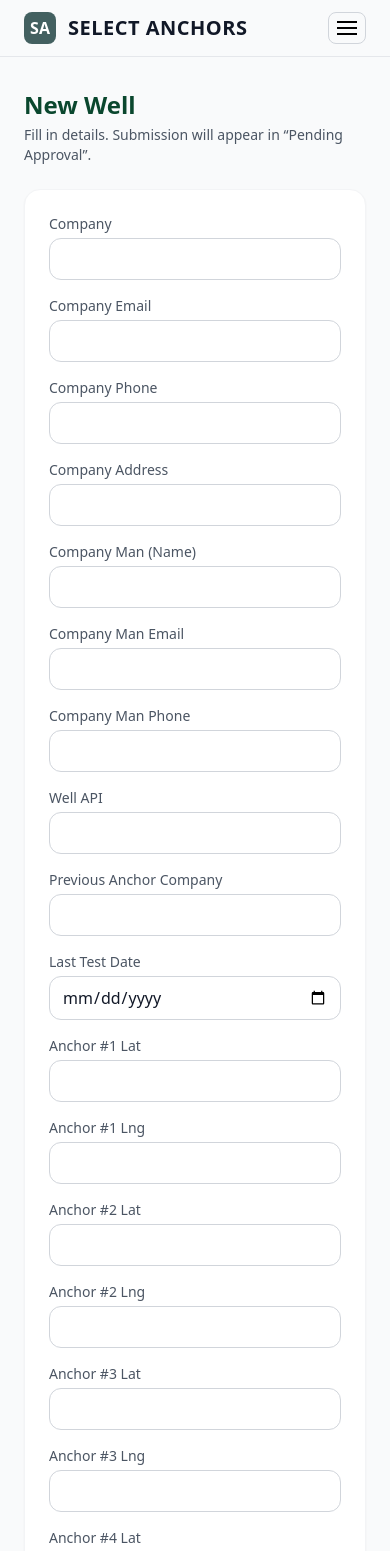
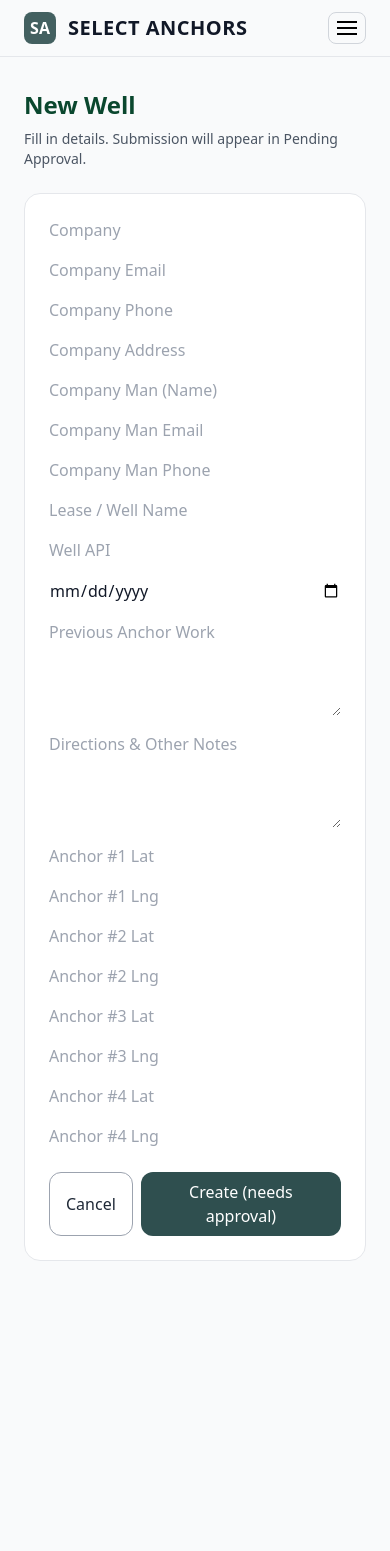
Before and after one commit to select-anchors/select-anchors-portal, a Next.js app: page /admin/wells/new in a window 390 px wide. Shown: the top 1551 px of the page. After the commit the page ends 1293 px from the top, so only its background shows below. Built offline with nearby package versions, Linux system fonts and the light colour scheme; a web font is replaced by a local one.

Commit message:
Refactor form submission and field handling in NewWellPage
Refactor NewWellPage to use FormData for submission and update field handling.

```diff
--- a/app/admin/wells/new/page.js
+++ b/app/admin/wells/new/page.js
@@ -1,114 +1,108 @@
+// app/admin/wells/new/page.js
 "use client";
 
 import { useState } from "react";
 import { useRouter } from "next/navigation";
 
 export default function NewWellPage() {
-  const router = useRouter();
+  const r = useRouter();
   const [saving, setSaving] = useState(false);
-  const [form, setForm] = useState({
-    company_name: "",
-    company_email: "",
-    company_phone: "",
-    company_address: "",
-    company_man_name: "",
-    company_man_email: "",
-    company_man_phone: "",
-    api: "",
-    previous_anchor_company: "",
-    last_test_date: "",
-    anchor1_lat: "", anchor1_lng: "",
-    anchor2_lat: "", anchor2_lng: "",
-    anchor3_lat: "", anchor3_lng: "",
-    anchor4_lat: "", anchor4_lng: "",
-  });
+  const [err, setErr] = useState("");
 
-  function update(k, v) { setForm(prev => ({ ...prev, [k]: v })); }
+  async function onSubmit(e) {
+    e.preventDefault();
+    setErr("");
+    setSaving(true);
 
-  async function submit(e) {
-    e.preventDefault();
-    try {
-      setSaving(true);
-      const res = await fetch("/api/wells", {
-        method: "POST",
-        headers: { "Content-Type": "application/json", "x-role": "admin" },
-        body: JSON.stringify({
-          ...form,
-          is_approved: false, // new entries require approval
-        }),
-      });
-      if (!res.ok) throw new Error(`Create failed (${res.status})`);
-      // Go back to admin list
-      router.push("/admin/wells");
-    } catch (e) {
-      alert(String(e));
-    } finally {
-      setSaving(false);
+    const form = new FormData(e.currentTarget);
+    const payload = Object.fromEntries(form.entries());
+
+    // Force pending until an admin approves
+    payload.status = "pending";
+
+    const res = await fetch("/api/wells", {
+      method: "POST",
+      headers: { "content-type": "application/json" },
+      body: JSON.stringify(payload),
+    });
+
+    setSaving(false);
+
+    if (!res.ok) {
+      const data = await res.json().catch(() => ({}));
+      setErr(data.error || "Failed to submit");
+      return;
     }
+
+    r.push("/admin/wells/pending");
   }
 
-  const Field = ({ label, name, type="text", placeholder="" }) => (
-    <label className="flex flex-col gap-1">
-      <span className="text-sm text-gray-600">{label}</span>
-      <input
-        type={type}
-        value={form[name] ?? ""}
-        onChange={(e) => update(name, e.target.value)}
-        placeholder={placeholder}
-        className="border border-gray-300 rounded-xl px-3 py-2"
-        required={name === "company_name" || name === "api"}
-      />
-    </label>
-  );
-
   return (
-    <div className="max-w-4xl mx-auto px-6 py-8">
-      <h1 className="text-2xl font-bold mb-1">New Well</h1>
+    <div className="container py-8">
+      <h1 className="text-2xl font-bold mb-2">New Well</h1>
       <p className="text-sm text-gray-600 mb-6">
-        Fill in details. Submission will appear in “Pending Approval”.
+        Fill in details. Submission will appear in <span className="font-medium">Pending Approval</span>.
       </p>
 
-      <form onSubmit={submit} className="bg-white rounded-2xl border border-gray-100 shadow-sm p-6 space-y-6">
-        <div className="grid grid-cols-1 md:grid-cols-2 gap-4">
-          <Field label="Company" name="company_name" />
-          <Field label="Company Email" name="company_email" type="email" />
-          <Field label="Company Phone" name="company_phone" />
-          <Field label="Company Address" name="company_address" />
+      <form onSubmit={onSubmit} className="bg-white rounded-2xl border border-gray-200 p-6 grid grid-cols-1 md:grid-cols-2 gap-4">
+        {/* Company */}
+        <input className="input" name="company" placeholder="Company" />
+        <input className="input" name="company_email" placeholder="Company Email" />
+        <input className="input" name="company_phone" placeholder="Company Phone" />
+        <input className="input" name="company_address" placeholder="Company Address" />
 
-          <Field label="Company Man (Name)" name="company_man_name" />
-          <Field label="Company Man Email" name="company_man_email" type="email" />
-          <Field label="Company Man Phone" name="company_man_phone" />
+        {/* Divider / line break after Company Man Phone */}
+        <input className="input" name="company_man_name" placeholder="Company Man (Name)" />
+        <input className="input" name="company_man_email" placeholder="Company Man Email" />
+        <input className="input md:col-span-2" name="company_man_phone" placeholder="Company Man Phone" />
 
-          <Field label="Well API" name="api" />
-          <Field label="Previous Anchor Company" name="previous_anchor_company" />
-          <Field label="Last Test Date" name="last_test_date" type="date" />
+        {/* Lease / Well name then API */}
+        <input className="input" name="lease_name" placeholder="Lease / Well Name" />
+        <input className="input" name="api" placeholder="Well API" />
 
-          <Field label="Anchor #1 Lat" name="anchor1_lat" />
-          <Field label="Anchor #1 Lng" name="anchor1_lng" />
-          <Field label="Anchor #2 Lat" name="anchor2_lat" />
-          <Field label="Anchor #2 Lng" name="anchor2_lng" />
-          <Field label="Anchor #3 Lat" name="anchor3_lat" />
-          <Field label="Anchor #3 Lng" name="anchor3_lng" />
-          <Field label="Anchor #4 Lat" name="anchor4_lat" />
-          <Field label="Anchor #4 Lng" name="anchor4_lng" />
-        </div>
+        {/* Dates */}
+        <input className="input" name="last_test_date" type="date" placeholder="Last Test Date" />
 
-        <div className="flex justify-end gap-2">
+        {/* Previous anchor work (larger) */}
+        <textarea className="input md:col-span-2 h-24" name="previous_anchor_work" placeholder="Previous Anchor Work"></textarea>
+
+        {/* Directions & Other Notes (larger) */}
+        <textarea className="input md:col-span-2 h-24" name="notes_previous_manager" placeholder="Directions & Other Notes"></textarea>
+
+        {/* GPS — 4 anchors */}
+        <input className="input" name="anchor1_lat" placeholder="Anchor #1 Lat" />
+        <input className="input" name="anchor1_lng" placeholder="Anchor #1 Lng" />
+        <input className="input" name="anchor2_lat" placeholder="Anchor #2 Lat" />
+        <input className="input" name="anchor2_lng" placeholder="Anchor #2 Lng" />
+        <input className="input" name="anchor3_lat" placeholder="Anchor #3 Lat" />
+        <input className="input" name="anchor3_lng" placeholder="Anchor #3 Lng" />
+        <input className="input" name="anchor4_lat" placeholder="Anchor #4 Lat" />
+        <input className="input" name="anchor4_lng" placeholder="Anchor #4 Lng" />
+
+        {/* Actions */}
+        <div className="md:col-span-2 flex gap-2 pt-2">
           <button
             type="button"
-            onClick={() => history.back()}
-            className="px-4 py-2 rounded-xl border border-gray-400 bg-white hover:bg-gray-100"
+            onClick={() => r.back()}
+            className="px-4 py-2 rounded-xl border border-gray-400 bg-white text-gray-800 hover:bg-gray-100"
           >
             Cancel
           </button>
           <button
-            type="submit"
             disabled={saving}
-            className="px-4 py-2 rounded-xl bg-[#2f4f4f] text-white disabled:opacity-60"
+            className="px-4 py-2 rounded-xl bg-[#2f4f4f] text-white hover:opacity-90 disabled:opacity-60"
           >
             {saving ? "Saving…" : "Create (needs approval)"}
           </button>
         </div>
+
+        {/* simple input style */}
+        <style jsx>{`
+          .input {
+            @apply w-full rounded-xl border border-gray-300 px-3 py-2 text-sm;
+          }
+        `}</style>
+        {err && <p className="text-red-600 text-sm md:col-span-2">{err}</p>}
       </form>
     </div>
   );
```
